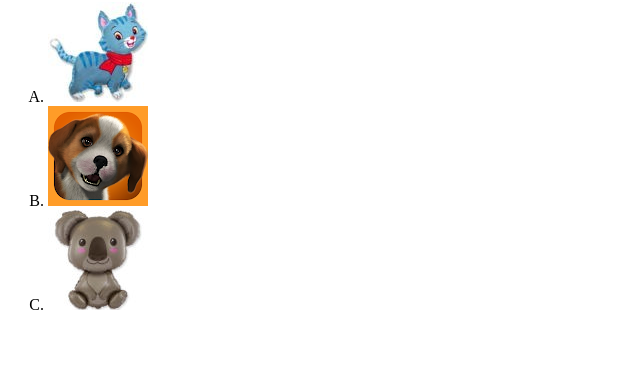
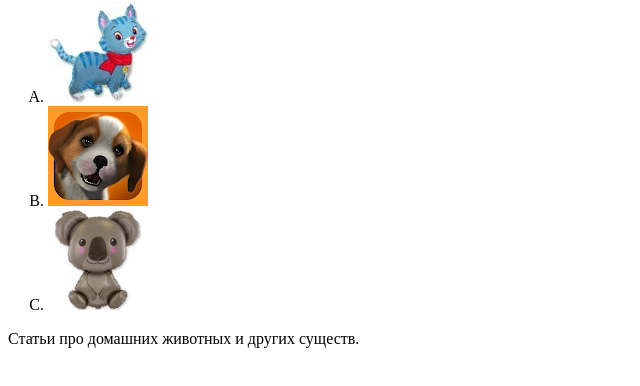
Before and after one commit to OlegIv-m/Lesson1, a plain HTML site: page index.html in a window 1280 px wide. Shown: the part 186-572 px from the top of the page, without its empty margins (0-640 px from the left). Drawn offline with Linux system fonts and the light colour scheme.

Commit message:
Update index.html

```diff
--- a/index.html
+++ b/index.html
@@ -19,5 +19,8 @@
 				</li>
 			</ol>
 		</nav>
+		<main>
+			Статьи про домашних животных и других существ.
+		</main>
 	</body>
 </html>
```
